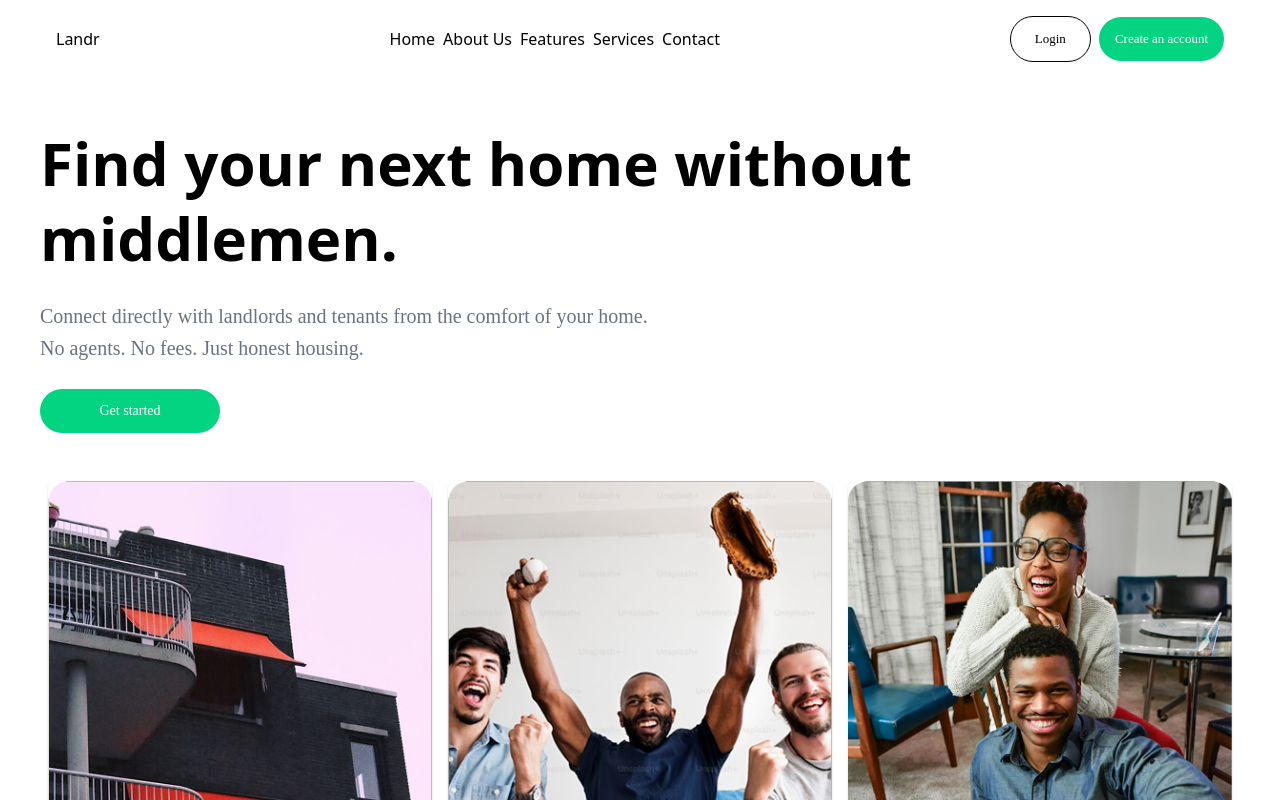
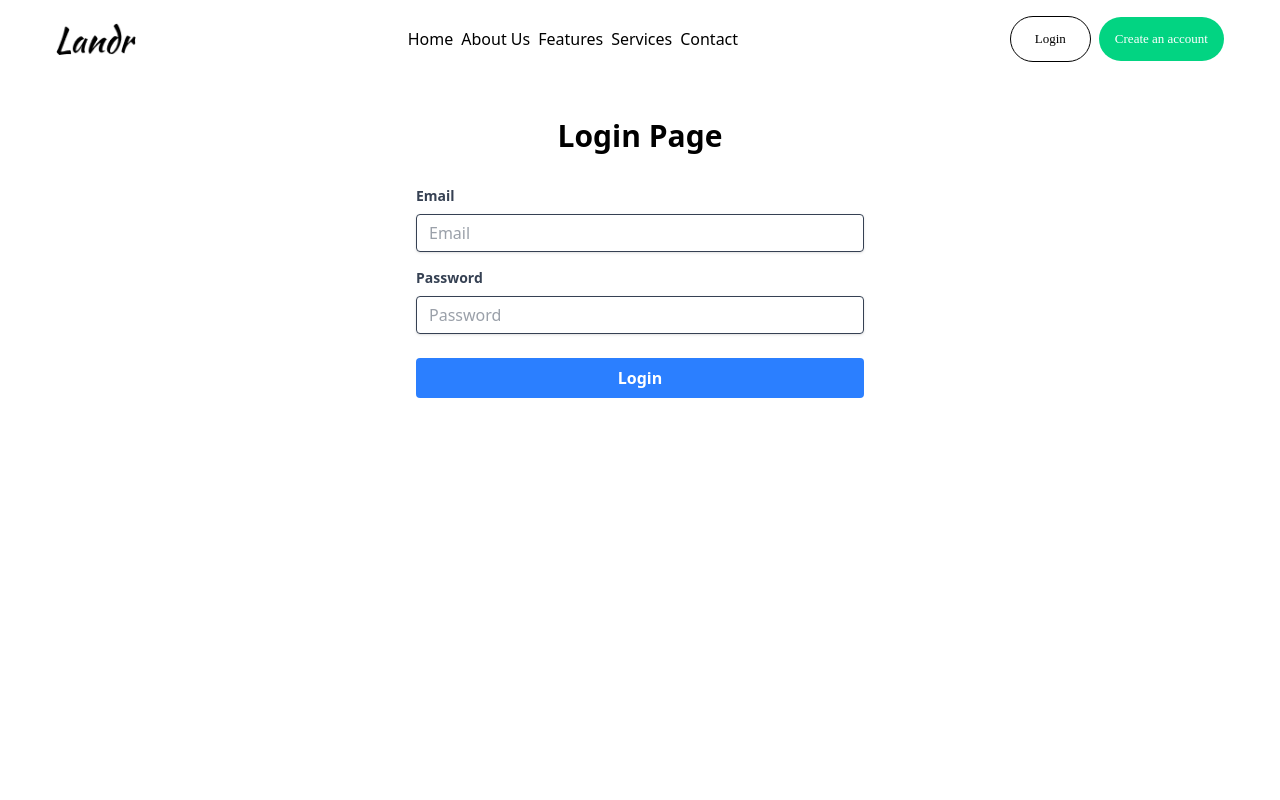
Before and after one commit to amasoft/Landr, a React (Vite) app in the folder landr/: page /login in a window 1280 px wide. Shown: the top 800 px of the page. Built offline with nearby package versions, Linux system fonts and the light colour scheme.

Commit message:
Add routing and login functionality; update Navbar and Section1 layout

```diff
--- a/landr/package.json
+++ b/landr/package.json
@@ -11,8 +11,10 @@
   },
   "dependencies": {
     "@tailwindcss/vite": "^4.1.11",
+    "lucide-react": "^0.525.0",
     "react": "^19.1.0",
     "react-dom": "^19.1.0",
+    "react-router-dom": "^7.6.3",
     "react-scroll": "^1.9.3",
     "tailwindcss": "^4.1.11"
   },
--- a/landr/src/App.jsx
+++ b/landr/src/App.jsx
@@ -4,6 +4,8 @@ import Section2 from './webpage/section2'
 import Section3 from './webpage/Section3'
 import Section4 from './webpage/Section4'
 import Section5 from './webpage/Section5'
+import Login from './Auth/Login'
+import { Routes, Route,BrowserRouter } from 'react-router-dom'
 import './App.css'
 
 function App() {
@@ -11,15 +13,21 @@ function App() {
 
   return (
     <>
-
-       <Navbar/>
-       <Section1/>
-       <Section2/>
-       <Section3/>
-       <Section4/>
-       <Section5/>
-
-
+    <BrowserRouter>
+        <Navbar />
+      <Routes>
+        <Route path="/" element={
+          <>
+            <Section1 />
+            <Section2 />
+            <Section3 />
+            <Section4 />
+            <Section5 />
+          </>
+        } />
+        <Route path="/login" element={<Login />} />
+      </Routes>
+    </BrowserRouter>
 
     </>
   )
--- /dev/null
+++ b/landr/src/Auth/Login.jsx
@@ -0,0 +1,27 @@
+export default function Login (){
+    return(
+        <>
+        <div>
+            <h1 className="text-3xl font-bold text-center mt-10">Login Page</h1>
+            <form className="max-w-md mx-auto mt-8">
+                <div className="mb-4">
+                    <label className="block text-gray-700 text-sm font-bold mb-2" htmlFor="email">
+                        Email
+                    </label>
+                    <input type="email" id="email" className="shadow appearance-none border rounded w-full py-2 px-3 text-gray-700 leading-tight focus:outline-none focus:shadow-outline" placeholder="Email" required />
+                </div>
+                <div className="mb-6">
+                    <label className="block text-gray-700 text-sm font-bold mb-2" htmlFor="password">
+                        Password
+                    </label>
+                    <input type="password" id="password" className="shadow appearance-none border rounded w-full py-2 px-3 text-gray-700 leading-tight focus:outline-none focus:shadow-outline" placeholder="Password" required />
+                </div>
+                <button type="submit" className="bg-blue-500 hover:bg-blue-700 text-white font-bold py-2 px-4 rounded focus:outline-none focus:shadow-outline w-full">
+                    Login
+                </button>
+            </form>
+        </div>
+
+        </>
+    )
+}
--- a/landr/src/index.css
+++ b/landr/src/index.css
@@ -3,6 +3,7 @@
 @import url('https://fonts.googleapis.com/css2?family=Inter:wght@100..900&display=swap');
 @import url('https://fonts.googleapis.com/css2?family=Space+Grotesk:wght@300..700&display=swap');
 @import url('https://fonts.googleapis.com/css2?family=Poppins:wght@100..900&display=swap');
+@import url('https://fonts.googleapis.com/css2?family=Kaushan+Script&display=swap');
 
 @import "tailwindcss";
 
@@ -15,4 +16,5 @@
     --font-display: "Space Grotesk", "sans-serif";
     --font-body: "Inter", "sans-serif";
     --font-Poppins: "Poppins", "sans-serif";
+    --font-logo: "Kaushan Script";
 }
--- a/landr/src/webpage/navbar.jsx
+++ b/landr/src/webpage/navbar.jsx
@@ -1,5 +1,6 @@
-import { useState } from 'react';
+import logo from '../assets/Landr.png'
 import { Link } from 'react-scroll';
+import React, { useState } from 'react';
 
 export default function Navbar() {
     const [menuOpen, setMenuOpen] = useState(false);
@@ -13,6 +14,15 @@ export default function Navbar() {
             <Link to="section5" smooth={true} duration={800} className="cursor-pointer" onClick={() => setMenuOpen(false)}>Contact</Link>
         </>
     );
+    const [showLogin, setShowLogin] = useState(false);
+
+      function handleLoginOpen() {
+          setShowLogin(true);
+      }
+
+      function handleLoginClose() {
+          setShowLogin(false);
+      }
 
     // Helper to determine active link
     const getLinkClass = (isActive) =>
@@ -21,7 +31,7 @@ export default function Navbar() {
     return (
         <>
             <div className="flex justify-between items-center p-4 ml-10 mr-10">
-                <h1 className="text-black">Landr</h1>
+                <img src={logo} className='w-20' />
                 {/* Desktop Nav */}
                 <nav className="hidden md:flex items-center gap-2">
                     <Link
@@ -87,7 +97,12 @@ export default function Navbar() {
                 </button>
                 {/* Desktop Buttons */}
                 <div className="hidden md:flex items-center gap-2">
-                    <button className="rounded-[100px] border-black border-1 py-3 px-6 text-[13px] font-Poppins">Login</button>
+                    <button
+                        className="rounded-[100px] border-black border-1 py-3 px-6 text-[13px] font-Poppins"
+                        onClick={handleLoginOpen}
+                    >
+                        Login
+                    </button>
                     <button className="rounded-[100px] bg-[#02D482] text-white px-4 py-3 text-[13px] font-Poppins">Create an account</button>
                 </div>
             </div>
@@ -144,7 +159,15 @@ export default function Navbar() {
                     >
                         Contact
                     </Link>
-                    <button className="rounded-[100px] border-black border-1 py-3 px-6 text-[13px] font-Poppins">Login</button>
+                    <button
+                        className="rounded-[100px] border-black border-1 py-3 px-6 text-[13px] font-Poppins"
+                        onClick={() => {
+                            setMenuOpen(false);
+                            handleLoginOpen();
+                        }}
+                    >
+                        Login
+                    </button>
                     <button className="rounded-[100px] bg-[#02D482] text-white px-4 py-3 text-[13px] font-Poppins">Create an account</button>
                     <button
                         className="absolute top-4 right-6 text-2xl"
@@ -155,6 +178,46 @@ export default function Navbar() {
                     </button>
                 </div>
             )}
+
+            {/* Login Modal */}
+            {showLogin && (
+                <div className="fixed inset-0 z-50 flex items-center justify-center bg-gray-700/45">
+                    <div className="bg-white rounded-2xl shadow-lg p-8 w-full max-w-sm relative">
+                        <div className='flex items-center justify-between mb-6'>
+                        <img src={logo} className='w-20' />
+                        <button
+                            className=""
+                            onClick={handleLoginClose}
+                            aria-label="Close"
+                        >
+                            &times;
+                        </button>
+                        </div>
+
+                        <h2 className="text-[] font-bold mb-4 text-left">Login your account Here.</h2>
+                        <form className="flex flex-col gap-4">
+                            <input
+                                type="email"
+                                placeholder="Email"
+                                className="border-gray-600 border rounded-[100px] px-3 py-2 focus:outline-none focus:ring-2 focus:ring-[#02D482]"
+                                required
+                            />
+                            <input
+                                type="password"
+                                placeholder="Password"
+                                className="border-gray-600 border rounded-[100px] px-3 py-2 focus:outline-none focus:ring-2 focus:ring-[#02D482]"
+                                required
+                            />
+                            <button
+                                type="submit"
+                                className="rounded-[100px] bg-[#02D482] text-white px-6 py-2 font-Poppins hover:bg-[#02C478] transition-colors"
+                            >
+                                Login
+                            </button>
+                        </form>
+                    </div>
+                </div>
+            )}
         </>
     );
 }
--- a/landr/src/webpage/section1.jsx
+++ b/landr/src/webpage/section1.jsx
@@ -3,7 +3,10 @@ import Frame2 from '../assets/Frame2.png'
 import Frame3 from '../assets/Frame 3.png'
 import { Link, Element, scroller } from 'react-scroll';
 
+
 export default function Section1 (){
+
+
     return(
         <Element name="section1">
             <>
@@ -14,12 +17,15 @@ export default function Section1 (){
                         Connect directly with landlords and tenants from the comfort of your home.<br />
                         No agents. No fees. Just honest housing.
                     </p>
-                    <button className="rounded-[100px] bg-[#02D482] text-white px-6 py-3 text-sm font-Poppins hover:bg-[#02C478] transition-colors w-fit" style={{ width: '180px' }}>
-                        Get started
-                    </button>
+                    <div className="flex gap-4">
+                        <button className="rounded-[100px] bg-[#02D482] text-white px-6 py-3 text-sm font-Poppins hover:bg-[#02C478] transition-colors w-fit" style={{ width: '180px' }}>
+                            Get started
+                        </button>
+
+                    </div>
                 </div>
 
-                <div className="flex flex-col md:flex-row gap-6 md:gap-4 items-center justify-center">
+                <div className="flex flex-col md:flex-row gap-6 md:gap-4 items-start justify-items-start">
                     <div className="flex-1 max-w-sm">
                         <img src={Frame1} alt="Landlord dashboard preview" className="w-full h-auto rounded-lg shadow-sm" />
                     </div>
@@ -55,6 +61,8 @@ export default function Section1 (){
                 }
                 `}
             </style>
+
+
             </>
         </Element>
     )
```
Also changed, not shown: landr/src/assets/Landr.png (added), 1 other file (tests, documents, lock files or other folders).
